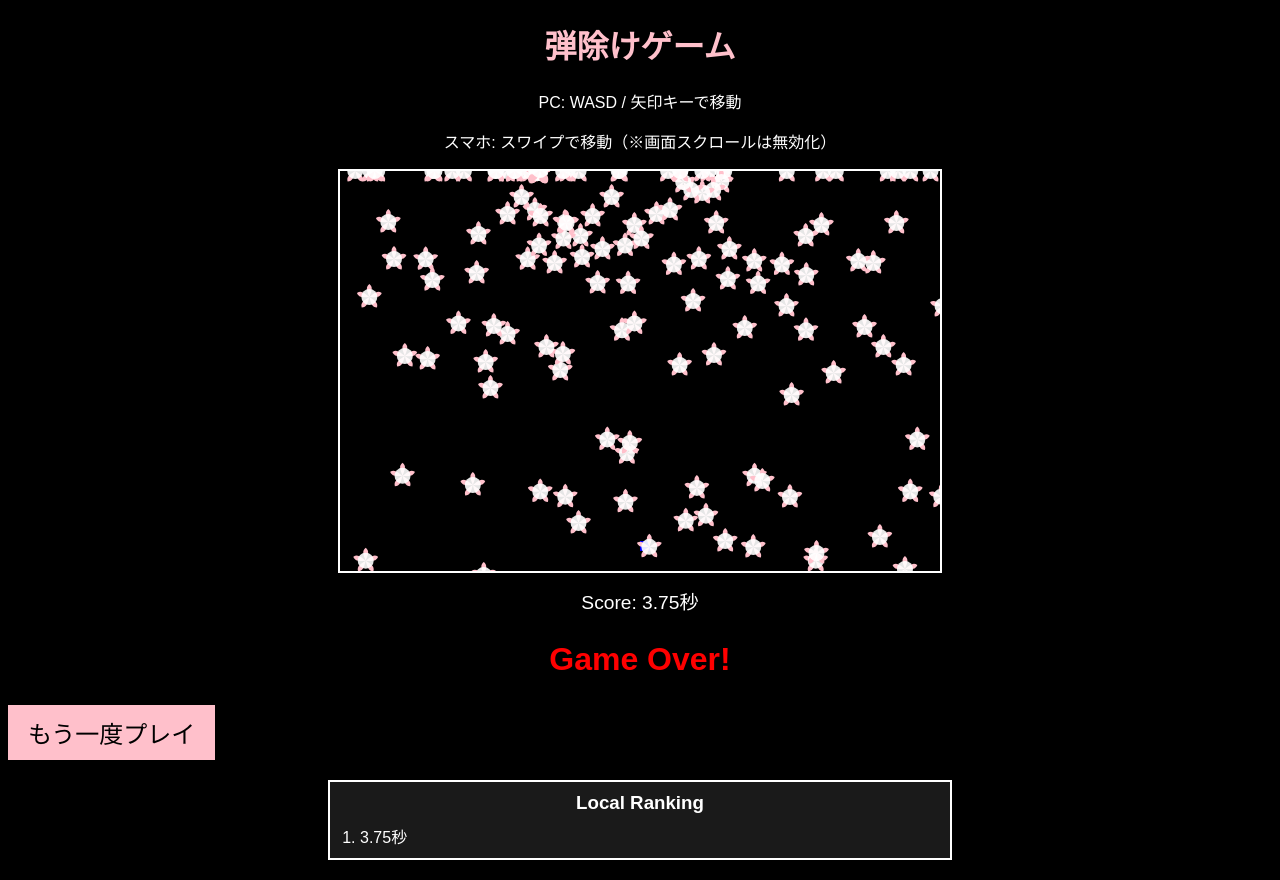
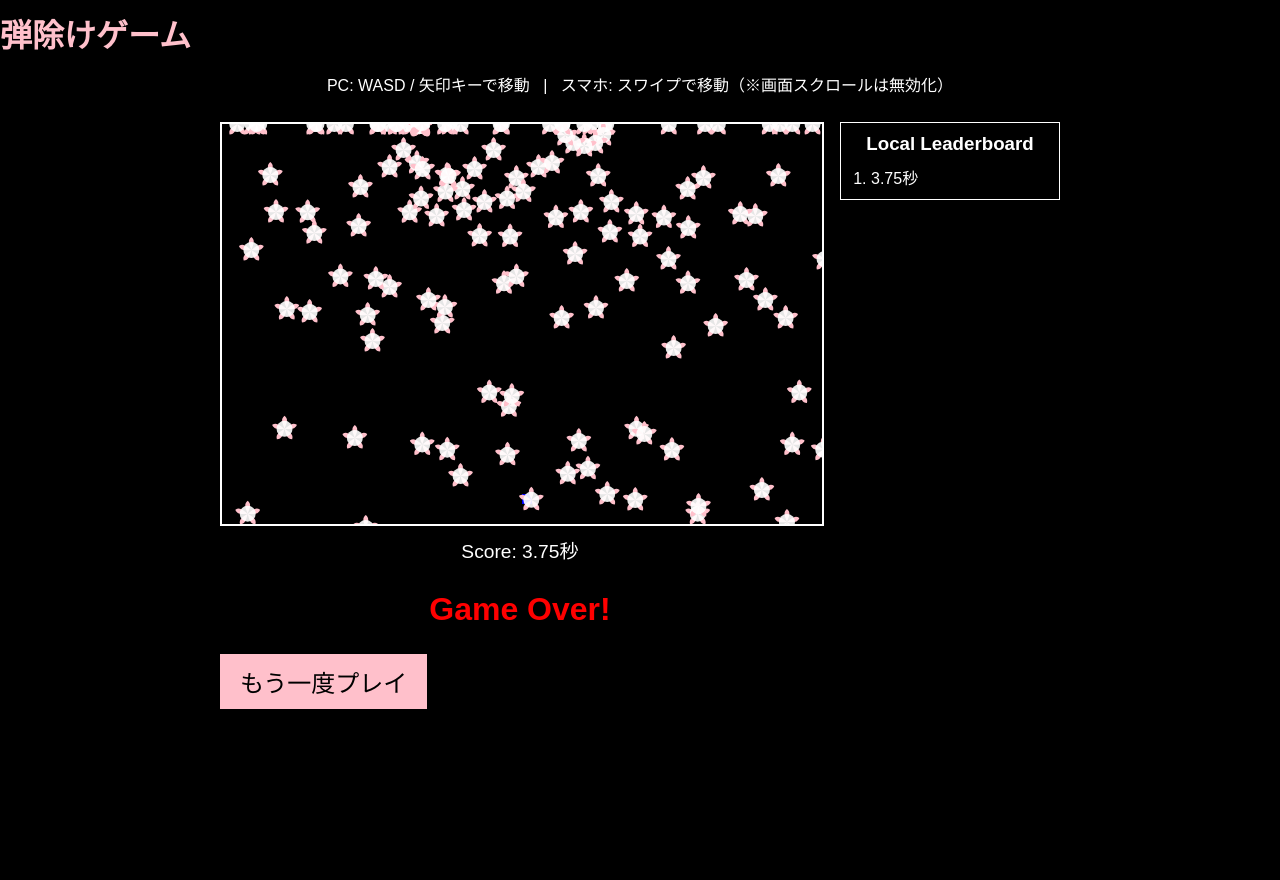
Before and after one commit to Marumyonn-Mejiro/shooting_Game_Console, a plain HTML site: page index.html in a window 1280 px wide. After the commit the page ends 800 px from the top, so only its background shows below. Drawn offline with Linux system fonts and the light colour scheme.

Commit message:
no message

```diff
--- a/index.html
+++ b/index.html
@@ -6,27 +6,48 @@
   <title>弾除けゲーム</title>
   <style>
     body {
-      text-align: center;
+      margin: 0;
+      padding: 0;
       font-family: Arial, sans-serif;
       background-color: black;
       color: white;
-      /* タッチ操作時のスクロール防止 */
+      /* タッチ操作時のスクロールを防止 */
       overflow: hidden;
     }
     h1 {
       font-size: 2rem;
       color: pink;
+      margin: 10px 0;
+    }
+    /* ゲーム画面とランキング枠を横並びにするラッパー */
+    #gameWrapper {
+      display: flex;
+      justify-content: center;
+      align-items: flex-start;
+      gap: 20px;
+      padding: 10px;
+      box-sizing: border-box;
+    }
+    /* ゲームエリア */
+    #gameArea {
+      flex: 1;
+      max-width: 600px;
     }
     canvas {
       border: 2px solid white;
       background-color: black;
-      width: 90vw;
-      max-width: 600px;
+      width: 100%;
       height: auto;
+      display: block;
     }
     #scoreDisplay {
       margin-top: 10px;
       font-size: 1.2rem;
+      text-align: center;
+    }
+    #gameOverContainer {
+      text-align: center;
+      margin-top: 10px;
     }
     #gameOverText {
       font-size: 2rem;
@@ -43,15 +64,15 @@
       color: black;
       cursor: pointer;
     }
-    /* 新たにランキング表示用の枠を作成 */
+    /* ランキング表示エリア */
     #leaderboardContainer {
-      margin: 20px auto;
-      width: 90vw;
-      max-width: 600px;
-      background-color: rgba(255, 255, 255, 0.1);
-      border: 2px solid white;
+      width: 220px;
+      background: rgba(0, 0, 0, 0.8);
+      border: 1px solid white;
       padding: 10px;
-      text-align: left;
+      box-sizing: border-box;
+      max-height: 400px;
+      overflow-y: auto;
     }
     #leaderboardContainer h3 {
       margin: 0 0 10px;
@@ -65,21 +86,23 @@
 </head>
 <body>
   <h1>弾除けゲーム</h1>
-  <p>PC: WASD / 矢印キーで移動</p>
-  <p>スマホ: スワイプで移動（※画面スクロールは無効化）</p>
+  <p style="text-align: center;">PC: WASD / 矢印キーで移動 &nbsp;&nbsp;|&nbsp;&nbsp; スマホ: スワイプで移動（※画面スクロールは無効化）</p>
 
-  <canvas id="gameCanvas"></canvas>
-  <!-- 自身のスコア表示用エリア -->
-  <div id="scoreDisplay"></div>
-  <h2 id="gameOverText">Game Over!</h2>
-  <button id="restartButton">もう一度プレイ</button>
-
-  <!-- ランキング表示用エリア（専用の枠） -->
-  <div id="leaderboardContainer">
-    <h3>Local Ranking</h3>
-    <div id="leaderboard">
-      <!-- ランキングはここに表示されます -->
-      <p>まだスコアはありません。</p>
+  <!-- ゲーム画面とランキング表示をラップするコンテナ -->
+  <div id="gameWrapper">
+    <!-- ゲームエリア -->
+    <div id="gameArea">
+      <canvas id="gameCanvas"></canvas>
+      <div id="scoreDisplay">Score: 0.00秒</div>
+      <div id="gameOverContainer">
+        <h2 id="gameOverText">Game Over!</h2>
+        <button id="restartButton">もう一度プレイ</button>
+      </div>
+    </div>
+    <!-- ランキング表示エリア -->
+    <div id="leaderboardContainer">
+      <h3>Local Leaderboard</h3>
+      <ol id="leaderboard"></ol>
     </div>
   </div>
 
--- a/shooting_Game_Console.js
+++ b/shooting_Game_Console.js
@@ -1,4 +1,4 @@
-// ※ Firebase 関連のコードは削除し、ローカル配列でスコア集計を行います
+// ※ Firebase などのオンライン集計は行わず、ローカル配列でスコアを集計します
 
 // DOM 要素の取得
 const canvas = document.getElementById("gameCanvas");
@@ -6,7 +6,7 @@ const ctx = canvas.getContext("2d");
 const scoreDisplay = document.getElementById("scoreDisplay");
 const gameOverText = document.getElementById("gameOverText");
 const restartButton = document.getElementById("restartButton");
-const leaderboardDiv = document.getElementById("leaderboard");
+const leaderboardList = document.getElementById("leaderboard");
 
 // 定数
 const PLAYER_SIZE = 10;
@@ -17,23 +17,25 @@ const PLAYER_SPEED = 4;
 // ゲーム関連の変数
 let player, bullets, keys, gameRunning, startTime;
 
-// この配列に、各ゲームセッションでのスコア（経過秒数）を記録します
+// この配列に各ゲームセッションのスコア（経過秒数）を記録します
 let localScores = [];
 
 // **ゲーム初期化**
 function initGame() {
+  // キャンバスサイズの設定
   canvas.width = Math.min(window.innerWidth * 0.9, 600);
   canvas.height = Math.min(window.innerHeight * 0.6, 400);
+
+  // ゲーム内初期設定
   player = { x: canvas.width / 2, y: canvas.height - 30 };
   bullets = [];
   keys = {};
   gameRunning = true;
   gameOverText.style.display = "none";
   restartButton.style.display = "none";
-  // ランキング表示エリアを初期化（既存のスコアはそのまま）
-  leaderboardDiv.innerHTML = localScores.length
-    ? generateLeaderboardHTML(localScores)
-    : "<p>まだスコアはありません。</p>";
+
+  // ランキングエリアは初期化しない（過去のスコアは保持）
+
   startTime = new Date(); // ゲーム開始時刻を記録
   scoreDisplay.textContent = "Score: 0.00秒";
   gameLoop();
@@ -45,7 +47,7 @@ initGame();
 document.addEventListener("keydown", (e) => keys[e.key] = true);
 document.addEventListener("keyup", (e) => keys[e.key] = false);
 
-// **スマホのスワイプ操作（画面スクロール防止のため preventDefault を実施）**
+// **スマホのスワイプ操作（スクロール防止のため preventDefault を実施）**
 let touchStartX = 0, touchStartY = 0;
 document.addEventListener("touchstart", (e) => {
   touchStartX = e.touches[0].clientX;
@@ -114,7 +116,7 @@ function gameLoop() {
     spawnBulletPattern();
   }
 
-  // 自身のスコア（経過秒数）を更新して表示
+  // 自身のスコア（経過秒数）の更新表示
   const elapsedTime = (new Date() - startTime) / 1000;
   scoreDisplay.textContent = `Score: ${elapsedTime.toFixed(2)}秒`;
 
@@ -125,8 +127,9 @@ function gameLoop() {
 function spawnBulletPattern() {
   let centerX = Math.random() * canvas.width;
   let centerY = 0;
-  let numBullets = 12; // タイトな弾幕にするため弾の数を増やす
+  let numBullets = 12; // 弾の数を増やしてタイトな弾幕に
   let angleStep = Math.PI * 2 / numBullets;
+
   for (let i = 0; i < numBullets; i++) {
     let angle = i * angleStep;
     bullets.push({
@@ -181,27 +184,18 @@ function drawPetal(size) {
 // ======================================================
 
 /**
- * 自身のスコアを localScores 配列に追加し、ランキングを更新して表示する
+ * 今回のスコアを localScores 配列に追加し、ランキング（上位10件）を更新して表示する
  * @param {number} score - ゲームセッションの経過秒数
  */
 function updateLocalLeaderboard(score) {
   localScores.push(score);
-  leaderboardDiv.innerHTML = generateLeaderboardHTML(localScores);
-}
-
-/**
- * スコア配列からHTMLリストを生成する補助関数
- * @param {number[]} scores - ローカルスコア配列
- * @returns {string} HTMLリスト
- */
-function generateLeaderboardHTML(scores) {
-  const sortedScores = scores.slice().sort((a, b) => b - a);
-  let html = "<ol>";
+  // 降順（長生存＝高得点）に並べ替え
+  const sortedScores = localScores.slice().sort((a, b) => b - a);
+  let html = "";
   sortedScores.slice(0, 10).forEach((s) => {
     html += `<li>${s.toFixed(2)}秒</li>`;
   });
-  html += "</ol>";
-  return html;
+  leaderboardList.innerHTML = html;
 }
 
 // ======================================================
@@ -211,6 +205,7 @@ function gameOver() {
   gameRunning = false;
   gameOverText.style.display = "block";
   restartButton.style.display = "block";
+
   const elapsedTime = (new Date() - startTime) / 1000;
   scoreDisplay.textContent = `Score: ${elapsedTime.toFixed(2)}秒`;
   updateLocalLeaderboard(elapsedTime);
```
